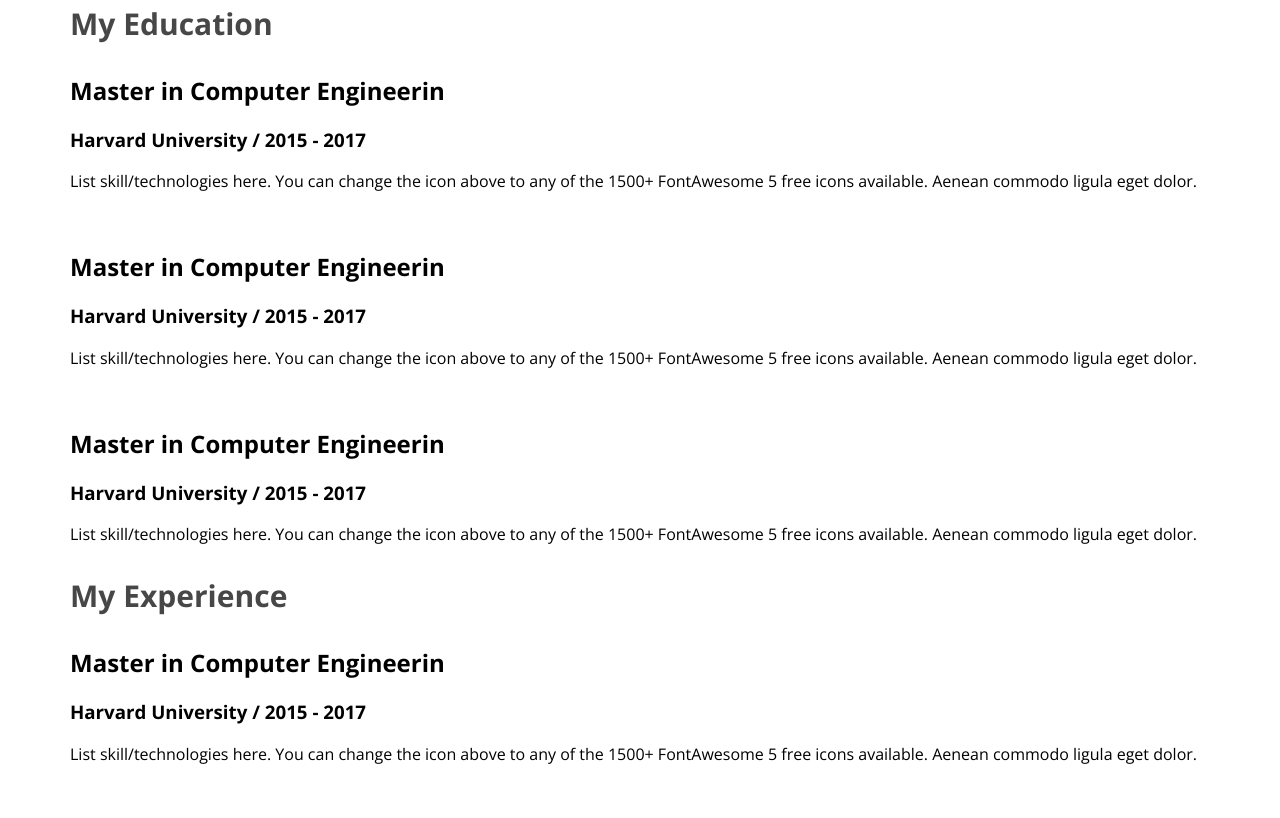
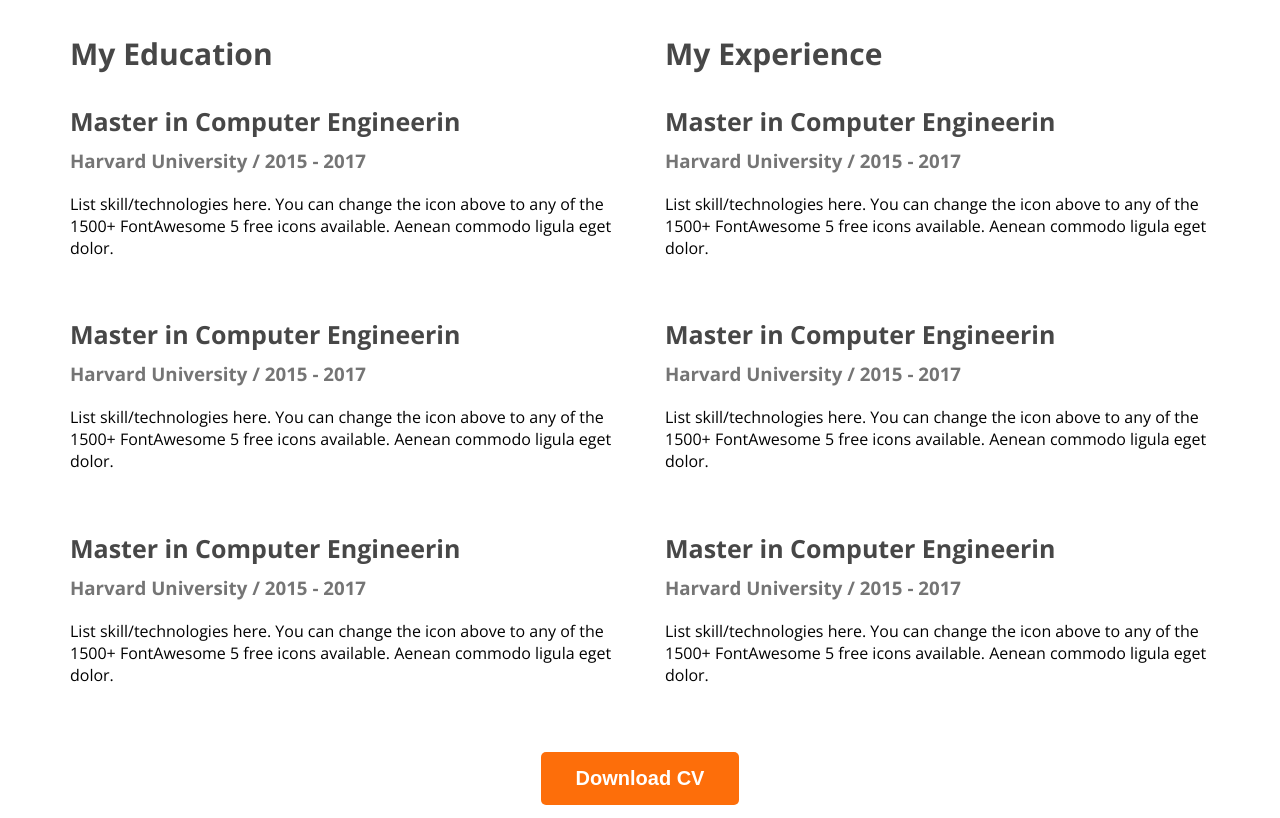
Before and after one commit to ataher83/webdeveloper-porttfolio, a plain HTML site: page index.html in a window 1280 px wide. Shown: the part 2382-3200 px from the top of the page. Drawn offline with nearby package versions, Linux system fonts and the light colour scheme.

Commit message:
finished the resume section

```diff
--- a/index.html
+++ b/index.html
@@ -142,6 +142,9 @@
                     </div>
                 </div>
             </div>
+            <div class="download-cv">
+                <button class="btn-primary">Download CV</button>
+            </div>
         </section>
     </main>
 
--- a/styles/portfolio.css
+++ b/styles/portfolio.css
@@ -150,5 +150,30 @@ main section{
     color: #474747;
     font-size: 30px;
     font-weight: 700;
+}
 
+.resume-container{
+    display: flex;
+    gap: 50px;
 }
+
+.resume-item-title{
+    color: #474747;
+    font-size: 25px;
+    font-weight: 700;
+    margin-bottom: 10px;
+}
+
+.resume-item-institute{
+    margin-bottom: 20px;
+    margin-top: 0;
+}
+
+.resume-item-institute,
+resume-item-description{
+    color: #757575;
+}
+.download-cv{
+    text-align: center;
+    margin-top: 50px;
+}
```
